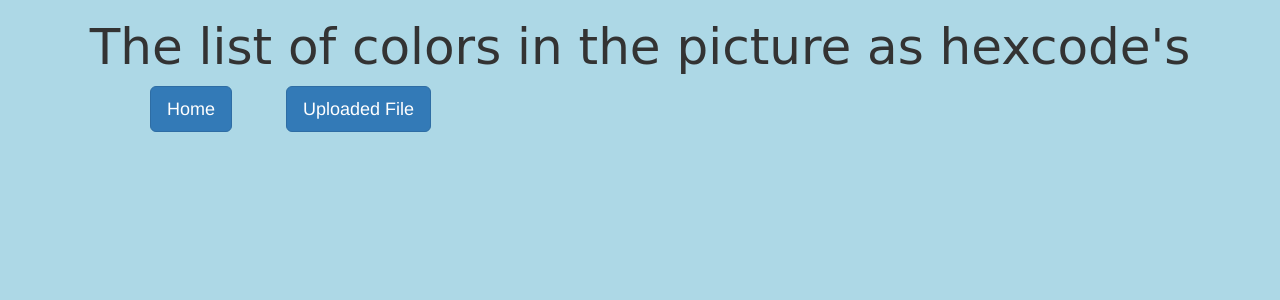
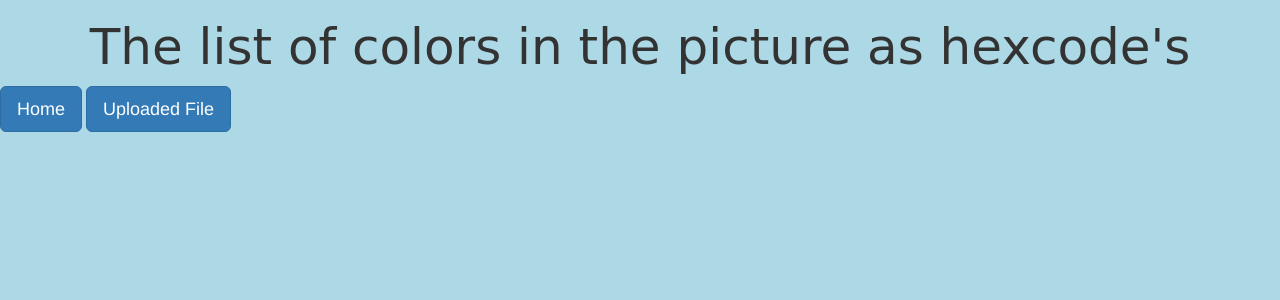
Before and after one commit to hardebite/color-palette, a Flask app: template templates/color.html in a window 1280 px wide. Shown: the top 300 px of the page. Run offline with Flask 2, Linux system fonts and the light colour scheme; the template is opened without the code that fills it, so the values that code supplies are empty; some libraries are stand-ins or nearby versions.

Commit message:
add styling

```diff
--- a/static/styles.css
+++ b/static/styles.css
@@ -23,19 +23,8 @@ margin-left:20px;
 font-family: 'Montserrat', sans-serif;
 
 }
-.file{
-position:relative;
-left:320px;
-}
 
-.home{
-position:relative;
-left:150px;
-}
-.upload{
-position:relative;
-left:200px;
-}
+
 .text{
 font-family: 'Sacramento', cursive;
 font-size:5rem;
```
